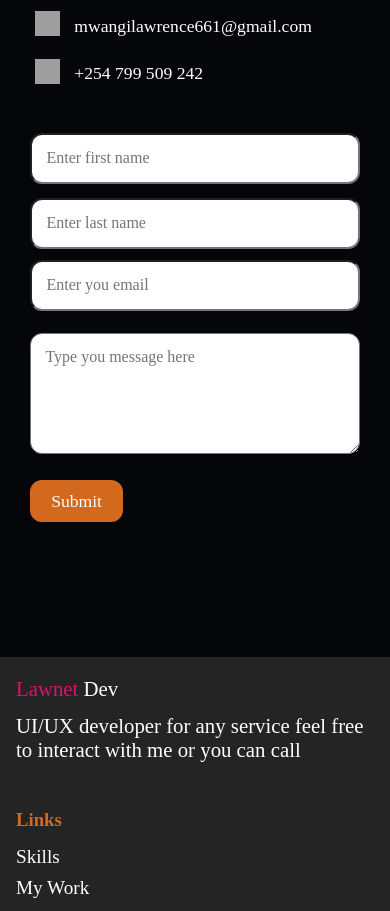
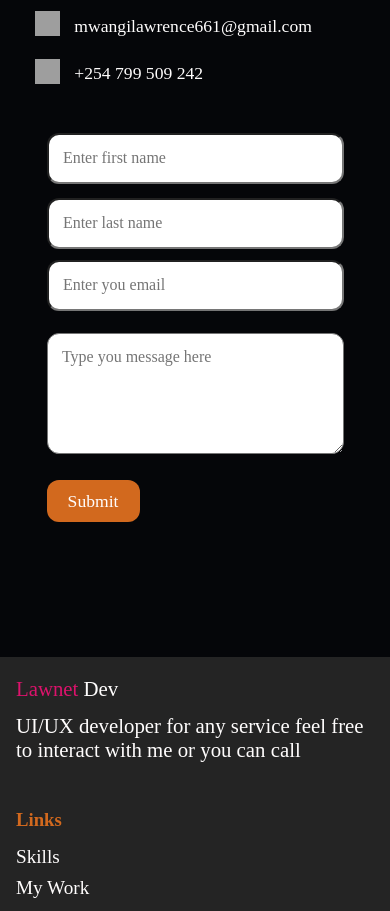
Before and after one commit to Lawrence-Mwangi/lawnet-portfolio, a Vue app: page / in a window 390 px wide. Shown: the part 3060-3971 px from the top of the page. Built offline with nearby package versions, Linux system fonts and the light colour scheme; no server answers; grey boxes are pictures that could not be loaded.

Commit message:
Modified the style for the contact section in the design for phones

```diff
--- a/src/assets/css/_contact.scss
+++ b/src/assets/css/_contact.scss
@@ -66,6 +66,7 @@
             }
         }
         .contact_form{
+            padding:0 5%;
             .input_group{
                 .name{
                     @include flex_center;
```
